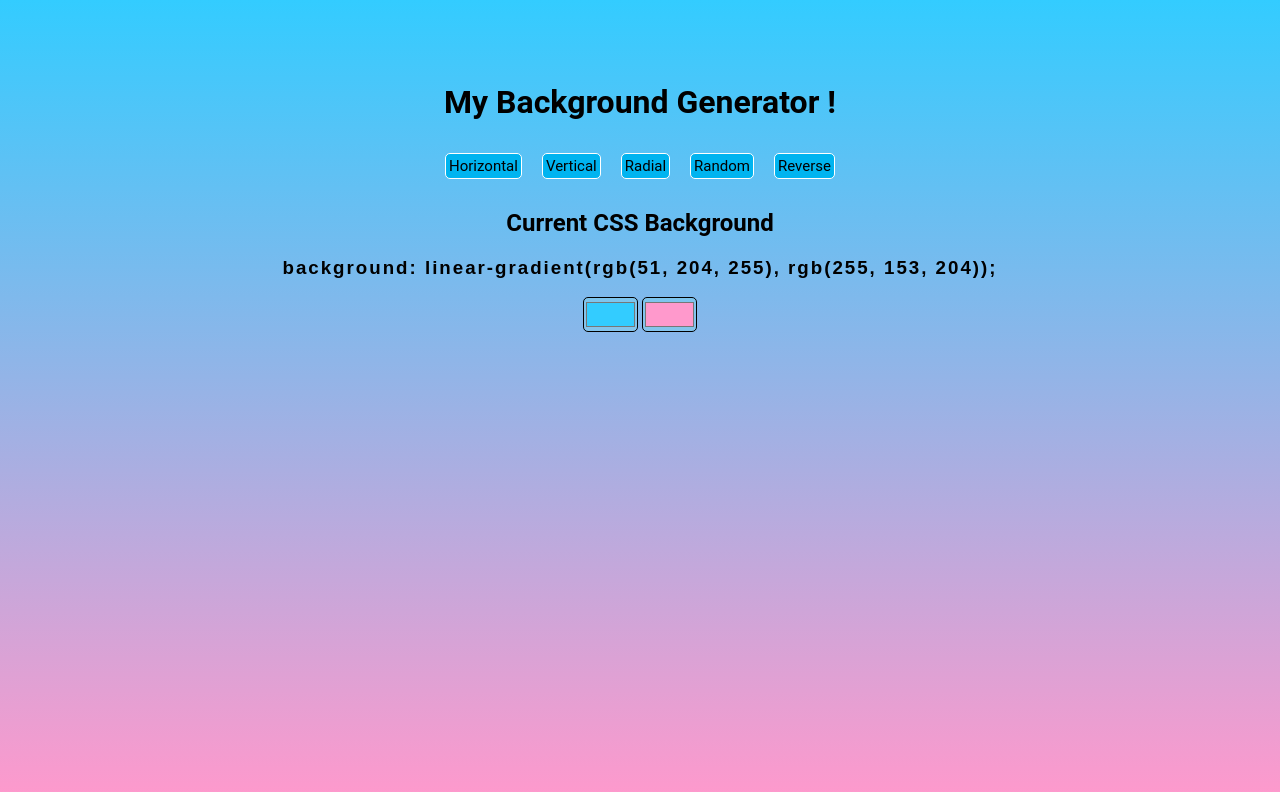
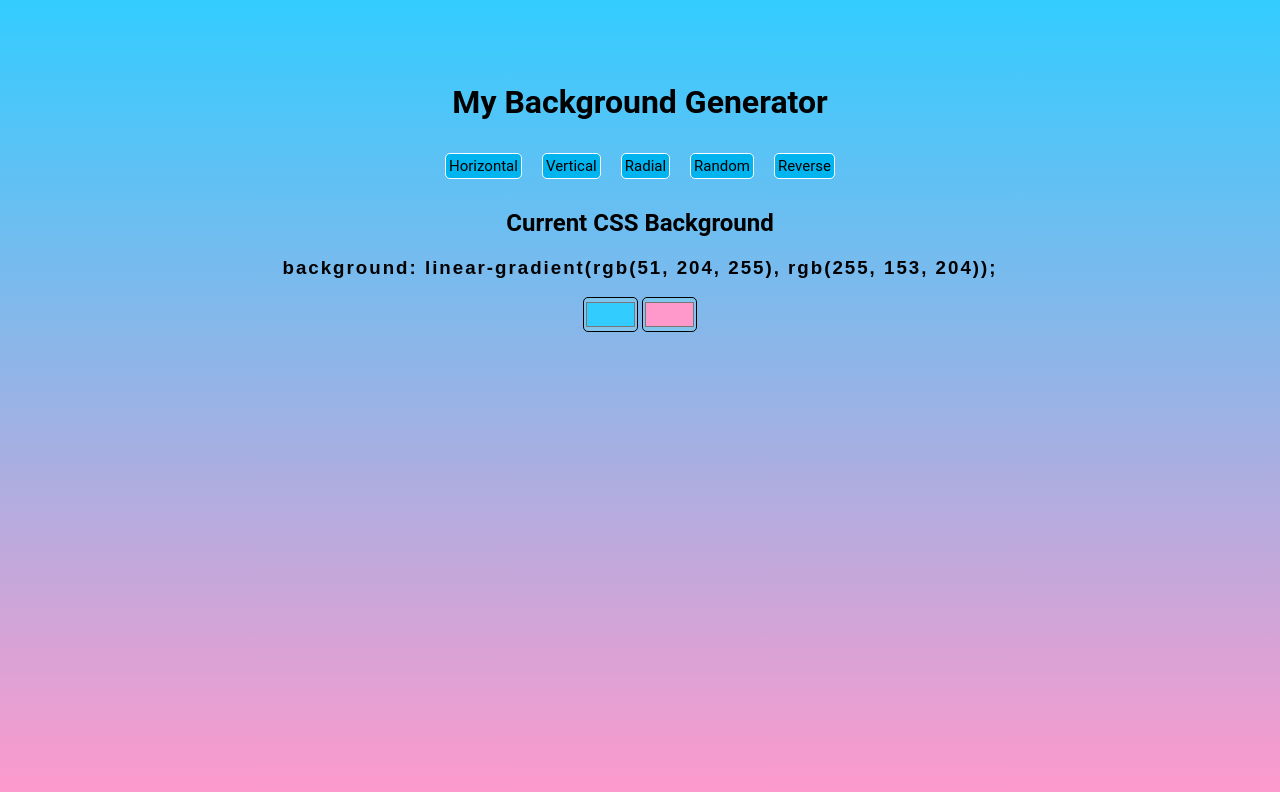
Before and after one commit to onitel/Backgroung-CSS-Generator, a plain HTML site: page index.html in a window 1280 px wide. Drawn offline with Linux system fonts and the light colour scheme.

Commit message:
deleting !

```diff
--- a/index.html
+++ b/index.html
@@ -8,7 +8,7 @@
     <body id="gradient">
         <div>
             <br><br><br>
-            <h1>My Background Generator !</h1>
+            <h1>My Background Generator</h1>
 
             <div class="buttons">
                 <button id="horizontal">Horizontal</button>
```
